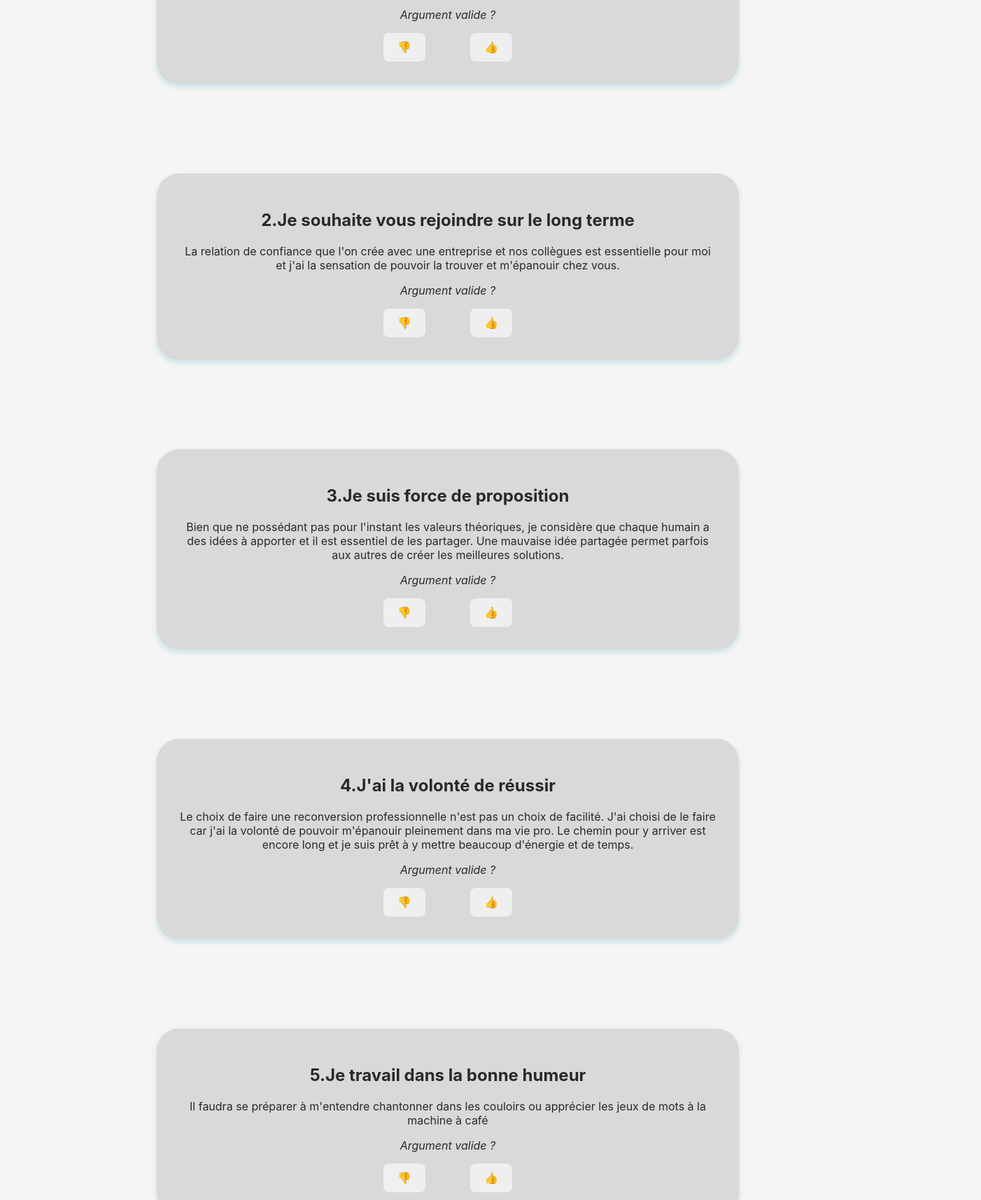
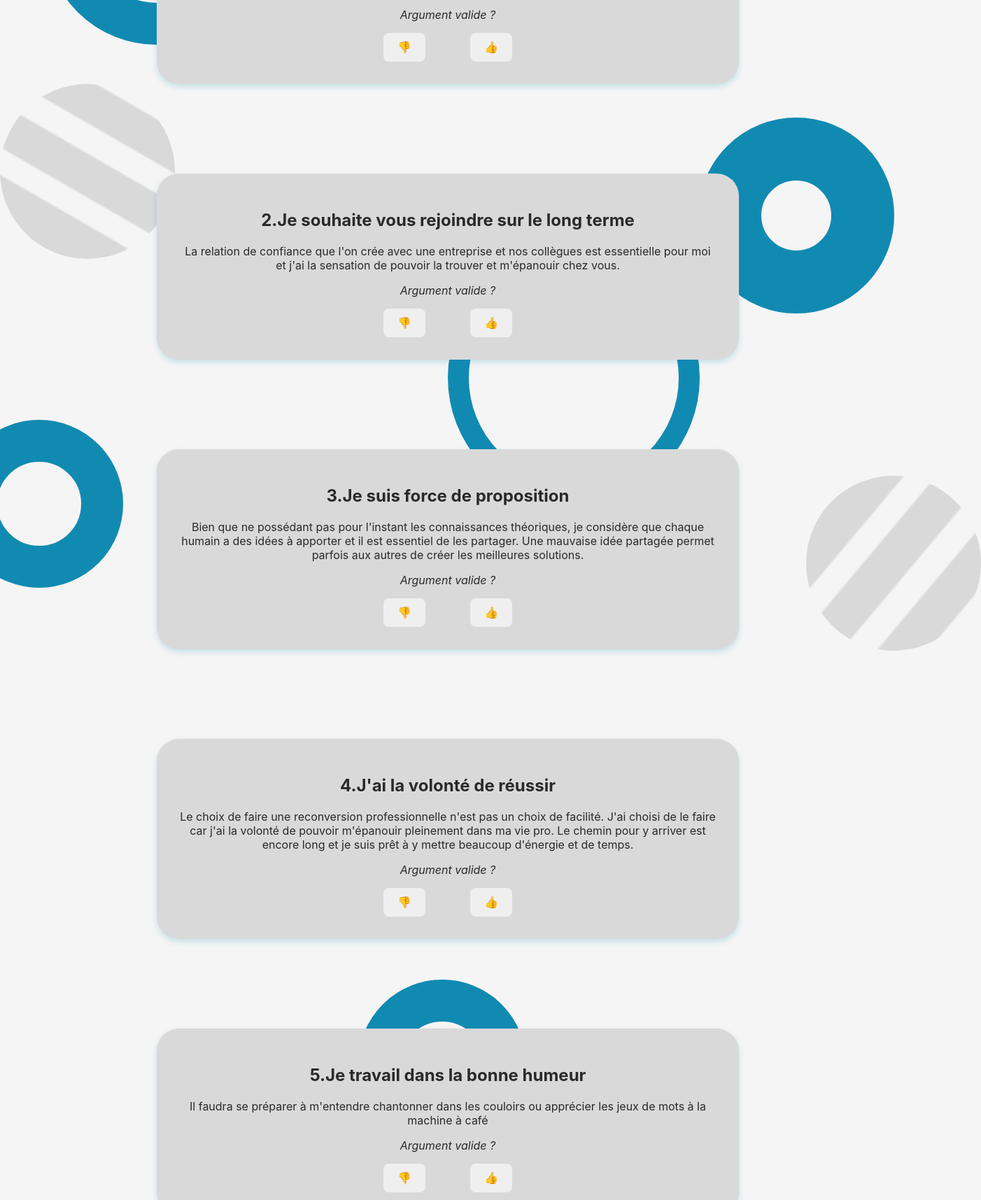
Before and after one commit to Pyriac/5reasons, a React (Vite) app: page / in a window 1280 px wide. Shown: the part 360-2075 px from the top of the page at 70% size, 1402 px wide, since content can reach past the window. Built offline with nearby package versions, Linux system fonts and the light colour scheme.

Commit message:
:sparkles: adding circles in background

```diff
--- a/src/App.css
+++ b/src/App.css
@@ -16,12 +16,14 @@ h1 {
   box-shadow: rgba(17, 138, 178, 0.2) 0px 4px 8px 0px;
 }
 .reasons {
+  position: relative;
   display: flex;
   flex-direction: column;
   justify-content: center;
   align-items: center;
 }
 .raison {
+  position: relative;
   padding: 2rem;
   margin: 4rem 4rem;
   width: 60%;
@@ -67,3 +69,117 @@ h1 {
   width: 100%;
   height: auto;
 }
+
+.circle1 {
+  width: 200px;
+  height: 200px;
+  border-radius: 100%;
+  background-color: #f5f5f5;
+  border: 60px solid #118ab2;
+  position: absolute;
+  z-index: -1;
+  left: 5%;
+  top: 13%;
+}
+.circle2 {
+  width: 100px;
+  height: 100px;
+  border-radius: 100%;
+  background-color: #f5f5f5;
+  border: 90px solid #118ab2;
+  position: absolute;
+  z-index: -1;
+  left: 78%;
+  top: 66%;
+}
+
+.circle3 {
+  width: 300px;
+  height: 300px;
+  border-radius: 100%;
+  background-color: #f5f5f5;
+  border: 30px solid #118ab2;
+  position: absolute;
+  z-index: -1;
+  left: 50%;
+  top: 90%;
+}
+
+.circle4 {
+  width: 120px;
+  height: 120px;
+  border-radius: 100%;
+  background-color: #f5f5f5;
+  border: 60px solid #118ab2;
+  position: absolute;
+  z-index: -1;
+  left: -5%;
+  top: 120%;
+}
+
+.circle5 {
+  position: absolute;
+  top: 60%;
+  width: 250px;
+  height: 250px;
+  border-radius: 100%;
+  background: linear-gradient(
+    30deg,
+    #d9d9d9 1%,
+    #f5f5f5 2%,
+    #f5f5f5 10%,
+    #d9d9d9 11%,
+    #d9d9d9 30%,
+    #f5f5f5 31%,
+    #f5f5f5 40%,
+    #d9d9d9 41%,
+    #d9d9d9 56%,
+    #f5f5f5 57%,
+    #f5f5f5 67%,
+    #d9d9d9 68%,
+    #d9d9d9 83%,
+    #f5f5f5 84%,
+    #f5f5f5 94%,
+    #d9d9d9 95%
+  );
+}
+
+.circle6 {
+  position: absolute;
+  top: 130%;
+  left: 90%;
+  width: 250px;
+  height: 250px;
+  border-radius: 100%;
+  background: linear-gradient(
+    130deg,
+    #d9d9d9 1%,
+    #f5f5f5 2%,
+    #f5f5f5 10%,
+    #d9d9d9 11%,
+    #d9d9d9 30%,
+    #f5f5f5 31%,
+    #f5f5f5 40%,
+    #d9d9d9 41%,
+    #d9d9d9 56%,
+    #f5f5f5 57%,
+    #f5f5f5 67%,
+    #d9d9d9 68%,
+    #d9d9d9 83%,
+    #f5f5f5 84%,
+    #f5f5f5 94%,
+    #d9d9d9 95%
+  );
+}
+
+.circle7 {
+  width: 120px;
+  height: 120px;
+  border-radius: 100%;
+  background-color: #f5f5f5;
+  border: 60px solid #118ab2;
+  position: absolute;
+  z-index: -1;
+  left: 40%;
+  top: 220%;
+}
--- a/src/App.jsx
+++ b/src/App.jsx
@@ -15,6 +15,14 @@ function App() {
       <div className="cvphoto">
         <img className="cyriac" src={CVimg} alt="" />
       </div>
+      <div className="circle1"></div>
+      <div className="circle2"></div>
+      <div className="circle3"></div>
+      <div className="circle4"></div>
+      <div className="circle5"></div>
+      <div className="circle6"></div>
+      <div className="circle7"></div>
+
       <div className="reasons">
         {raisons.map((raison) => (
           <Raisons
--- a/src/data/5raisons.js
+++ b/src/data/5raisons.js
@@ -15,7 +15,7 @@ const raisons = [
     id: "3",
     titre: "Je suis force de proposition",
     texte:
-      "Bien que ne possédant pas pour l'instant les valeurs théoriques, je considère que chaque humain a des idées à apporter et il est essentiel de les partager. Une mauvaise idée partagée permet parfois aux autres de créer les meilleures solutions.",
+      "Bien que ne possédant pas pour l'instant les connaissances théoriques, je considère que chaque humain a des idées à apporter et il est essentiel de les partager. Une mauvaise idée partagée permet parfois aux autres de créer les meilleures solutions.",
   },
   {
     id: "4",
--- a/src/index.css
+++ b/src/index.css
@@ -15,6 +15,7 @@ body {
   min-height: 100vh;
   color: #292929;
   background-color: #f5f5f5;
+  z-index: 20;
 }
 
 button {
```
